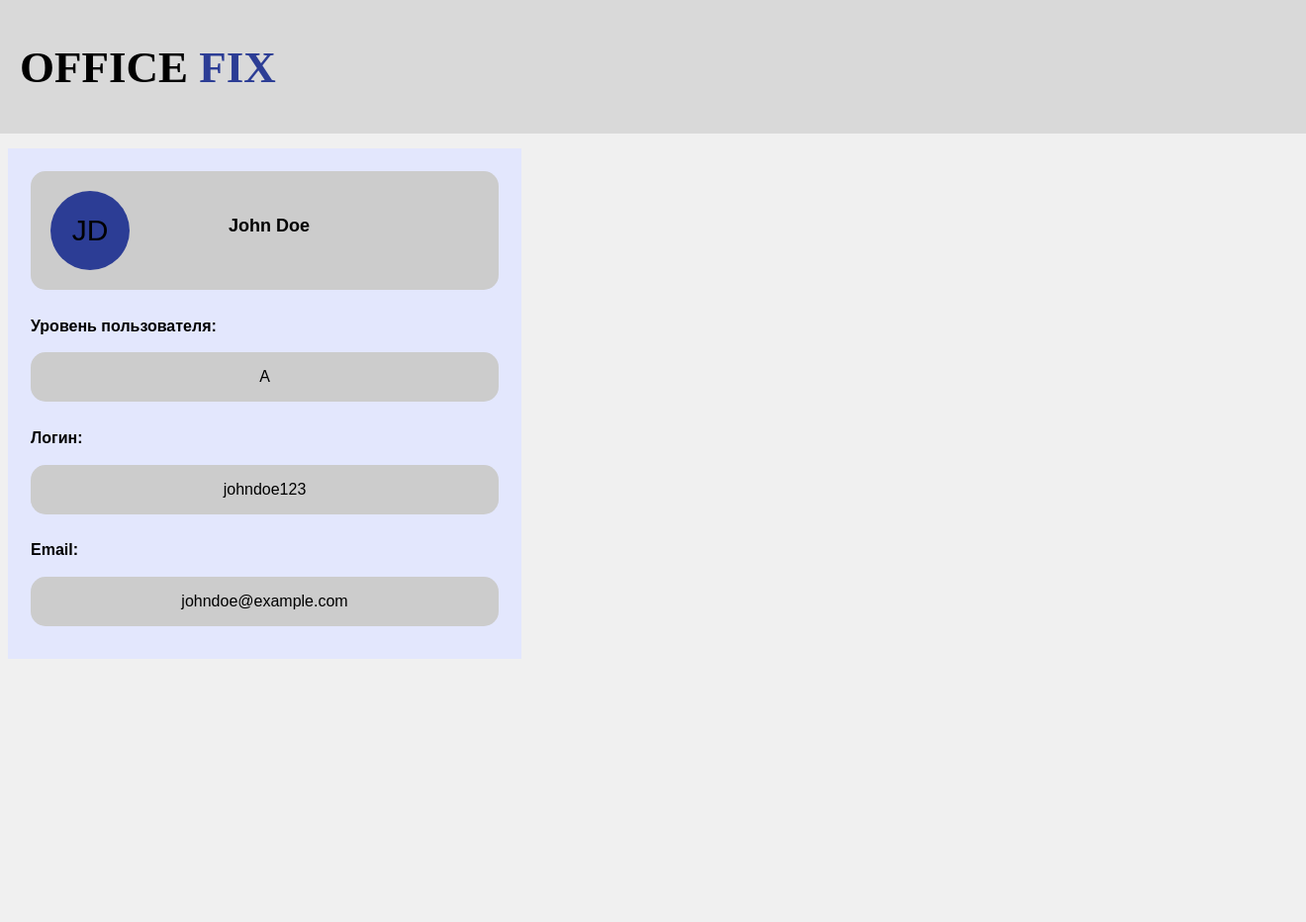
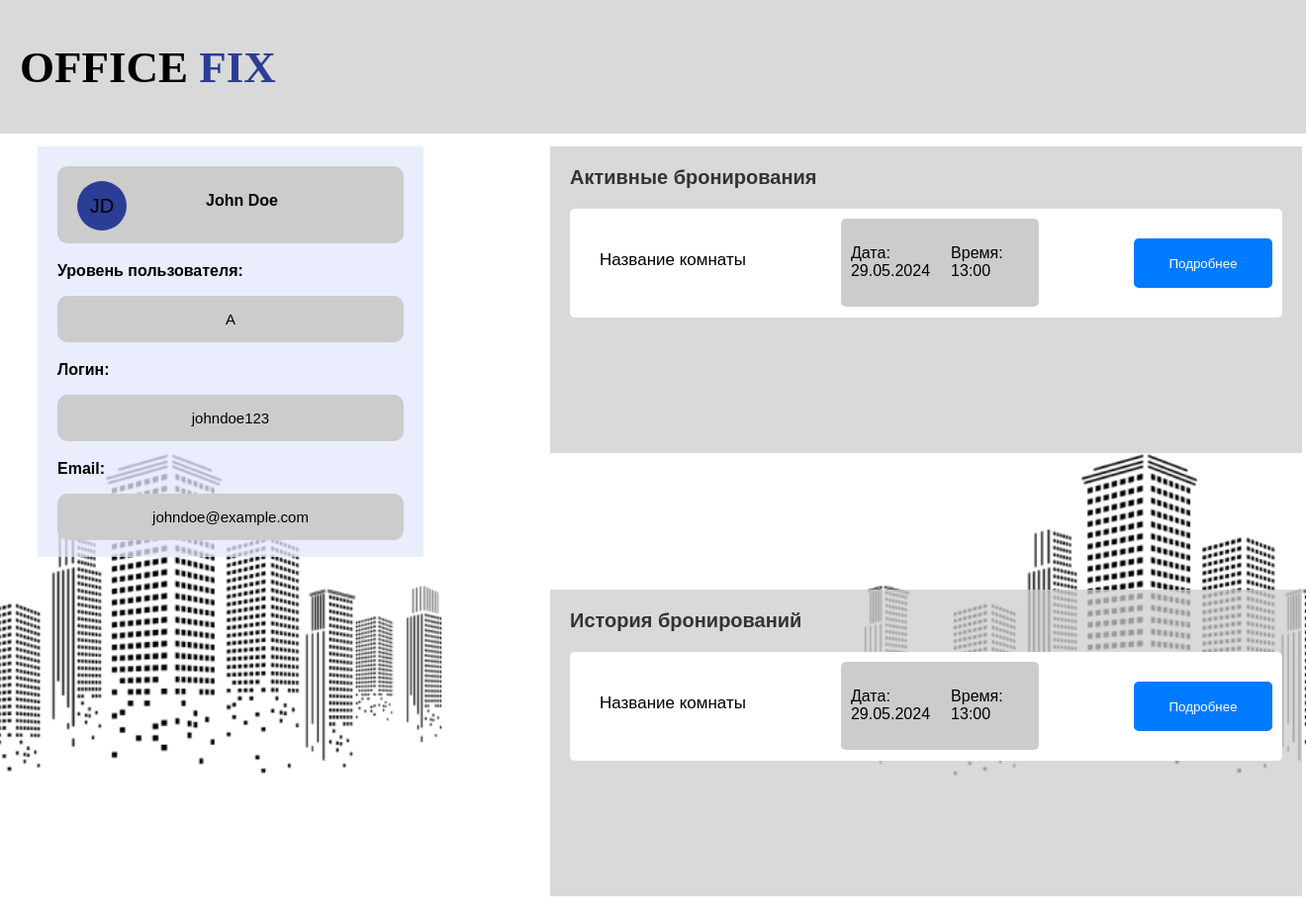
Before and after one commit to al1vel/itproject, a FastAPI app: template templates/lk.html in a window 1320 px wide. Shown: the whole page at 99% size. Before the commit the page ends 666 px from the top, so only its background shows below. Run offline with FastAPI, Linux system fonts and the light colour scheme; the template is opened without the code that fills it, so the values that code supplies are empty; parts of the project's set-up code (start-up, migrations or seed data) failed here and were passed over; some web fonts are replaced.

Commit message:
дописала html и css файлы для личного кабинета

```diff
--- a/main.py
+++ b/main.py
@@ -14,7 +14,7 @@ cursor = connection.cursor()
 templates = Jinja2Templates(directory="templates")
 
 app = FastAPI()
-app.mount("/static", StaticFiles(directory="static"), name="static")
+app.mount("templates/static", StaticFiles(directory="templates/static"), name="static")
 
 
 class UserLogin(BaseModel):
--- a/templates/lk.html
+++ b/templates/lk.html
@@ -10,6 +10,7 @@
         <div class="header">
             <p><span class="header-text1">OFFICE </span><span class="header-text2">FIX</span></p>
         </div>
+        <div class="container">
         <div class="profile-container">
         <div class="user-info">
             <div class="avatar">JD</div>
@@ -30,5 +31,39 @@
             <p>johndoe@example.com</p>
         </div>
     </div>
+    <div class="vertical-stack">
+    <div class="booking-container">
+        <div class="active-bookings">Активные бронирования</div>
+    <div class="room-info">
+    <div class="name_room">
+      <p>Название комнаты</p>
+    </div>
+        <div class="booking-details">
+            <p>Дата: 29.05.2024</p>
+            <p>Время: 13:00</p>
+        </div>
+        <div class="button-container">
+        <button onclick="redirectToDetails()">Подробнее</button>
+        </div>
+        </div>
+            </div>
+
+    <div class="booking-container">
+        <div class="active-bookings">История бронирований</div>
+            <div class="room-info">
+                <div class="name_room">
+                <p>Название комнаты</p>
+                </div>
+                    <div class="booking-details">
+                        <p>Дата: 29.05.2024</p>
+                        <p>Время: 13:00</p>
+                    </div>
+                        <div class="button-container">
+                            <button onclick="redirectToDetails()">Подробнее</button>
+                         </div>
+            </div>
+        </div>
+    </div>
+</div>
     </body>
 </html>
--- a/templates/static/styles.css
+++ b/templates/static/styles.css
@@ -1,17 +1,17 @@
 body {
     font-family: Arial, sans-serif;
-    background-color: #f0f0f0;
+    background: url(фон3.png);
+    background-repeat: no-repeat;
+    background-size: cover;
+    background-attachment: fixed;
 }
 
 .container {
-    width: 50%;
-    margin: 0 auto;
-    padding: 20px;
-    background-color: #fff;
-    border-radius: 5px;
-    box-shadow: 0 0 10px rgba(0, 0, 0, 0.1);
+    display:grid;
+    grid-template-columns: repeat(auto-fill, minmax(400px, 1fr));
+    gap: 100x;
+    padding: 10px;
 }
-
 h1 {
     text-align: center;
     color: #333;
@@ -76,50 +76,106 @@ button:hover {
         font-family: 'Jomhuria';
     }
 .profile-container {
-        width: 473px;
-        height: 470px;
-        border: 1px solid #E3E7FD;
+        width: 350px;
+        height: 375px;
         padding: 20px;
         display: flex;
         flex-direction: column;
         justify-content: space-between;
-        margin-top: 150px;
+        margin-top: 130px;
+        margin-bottom: 8px;
+        margin-left:20px;
         border-width:medium;
-        background-color: #E3E7FD;
+        background-color: rgba(227, 231, 253, 0.75);
     }
+
 .avatar {
-        width: 80px;
-        height: 80px;
+        width: 50px;
+        height: 50px;
         border-radius: 50%;
         background-color: #2C3D95;
         display: flex;
         justify-content: center;
         align-items: center;
-        font-size: 30px;
-        margin-bottom: 20px;
+        font-size: 20px;
+        margin-bottom: 13px;
         margin-left: 20px;
-        margin-top: 20px;
+        margin-top: 15px;
     }
 .user-info {
         display: flex;
         align-items: center;
-        margin-bottom: 10px;
+        margin-bottom: 3px;
         background-color: #ccc;
-        border-radius: 15px;
+        border-radius: 10px;
     }
 
 .user-info1 {
         display: flex;
         align-items: center;
         justify-content: center;
-        margin-bottom: 10px;
+        margin-bottom: 3px;
         background-color: #ccc;
-        border-radius: 15px;
+        border-radius: 10px;
+        font-size: 15px;
+
     }
 
 .user-details {
-        margin-left: 100px;
+        margin-left: 80px;
+        margin-bottom: 8px;
+        font-weight: bold;
+        font-size: 16px;
+}
+
+.booking-container {
+        width: 720px;
+        height: 270px;
+        background-color: rgba(204, 204, 204, 0.75);
+        padding: 20px;
+        margin-top: 130px;
+        margin-bottom: 8px;
+        margin-left: 110px;
+}
+.room-info {
+        width: 700px;
+        height: 90px;
+        background-color: white;
+        border-radius: 5px;
+        padding: 10px;
         margin-bottom: 10px;
-        font-weight: bold;
-        font-size: 18px;
+        display: flex;
+        justify-content: space-between;
+        align-items: stretch;
 }
+.booking-details {
+         width: 180px;
+         height: 69px;
+         background-color: #ccc;
+         border-radius: 5px;
+         padding: 10px;
+         display: flex;
+        }
+.active-bookings {
+         font-size: 20px;
+         font-weight: bold;
+         color: #333;
+         margin-bottom:20px;
+        }
+.name_room{
+        font-size: 17px;
+        margin-left: 20px;
+        margin-top: 15px;
+        align-items: flex-start;
+}
+.button-container {
+    width: 20%;
+    height: 50px;
+    display: flex;
+    margin-top: 20px;
+    justify-content: flex-end;
+}
+.vertical-stack {
+    display: flex;
+    flex-direction: column;
+}
```
Also changed, not shown: templates/static/фон3.png (added).
